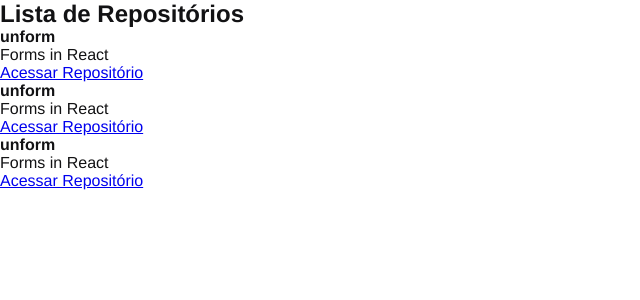
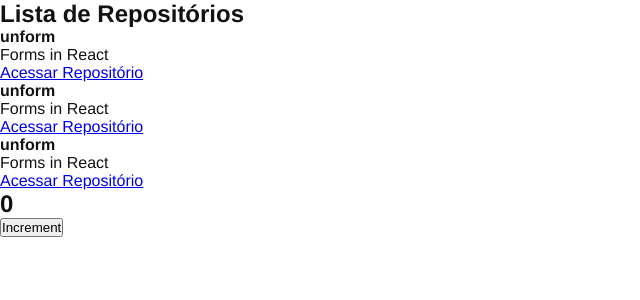
Before and after one commit to flav1s/ignite-aulas, a React app: page / in a window 1280 px wide. Shown: the top 300 px of the page, without its empty margins (0-640 px from the left). Built offline with nearby package versions, Linux system fonts and the light colour scheme.

Commit message:
chore: state concept

```diff
--- a/src/App.jsx
+++ b/src/App.jsx
@@ -1,7 +1,13 @@
+import Counter from "./components/Counter";
 import RepositoryList from "./components/RepositoryList";
 
 import "./styles/global.scss";
 
 export function App() {
-  return <RepositoryList />;
+  return (
+    <>
+      <RepositoryList />
+      <Counter />
+    </>
+  );
 }
--- /dev/null
+++ b/src/components/Counter.jsx
@@ -0,0 +1,20 @@
+import { useState } from "react";
+
+const Counter = () => {
+  const [counter, setCounter] = useState(0);
+
+  const increment = () => {
+    setCounter(counter + 1);
+  };
+
+  return (
+    <div>
+      <h2>{counter}</h2>
+      <button type="button" onClick={increment}>
+        Increment
+      </button>
+    </div>
+  );
+};
+
+export default Counter;
```
